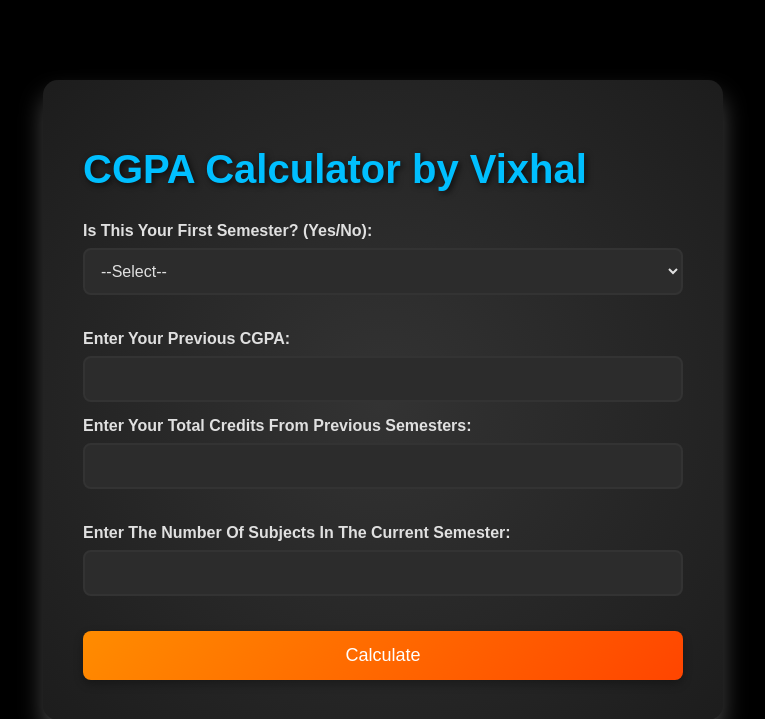
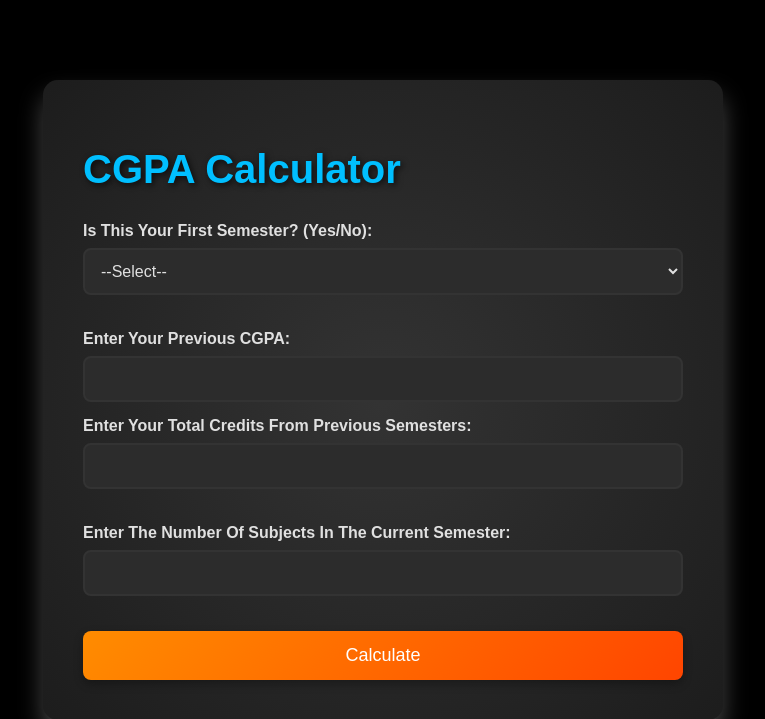
Before and after one commit to TheVixhal/CGPA-CALCULATOR, a Flask app: page / in a window 1280 px wide. Shown: the top 719 px of the page, without its empty margins (257-1022 px from the left). Run offline with Flask 3, Linux system fonts and the light colour scheme.

Commit message:
Update index.html

```diff
--- a/templates/index.html
+++ b/templates/index.html
@@ -124,7 +124,7 @@
 </head>
 <body>
     <div class="container">
-        <h1>CGPA Calculator by Vixhal</h1>
+        <h1>CGPA Calculator</h1>
         <form action="/calculate" method="POST">
             <div class="section">
                 <label for="is_first_term">Is This Your First Semester? (Yes/No):</label>
```
